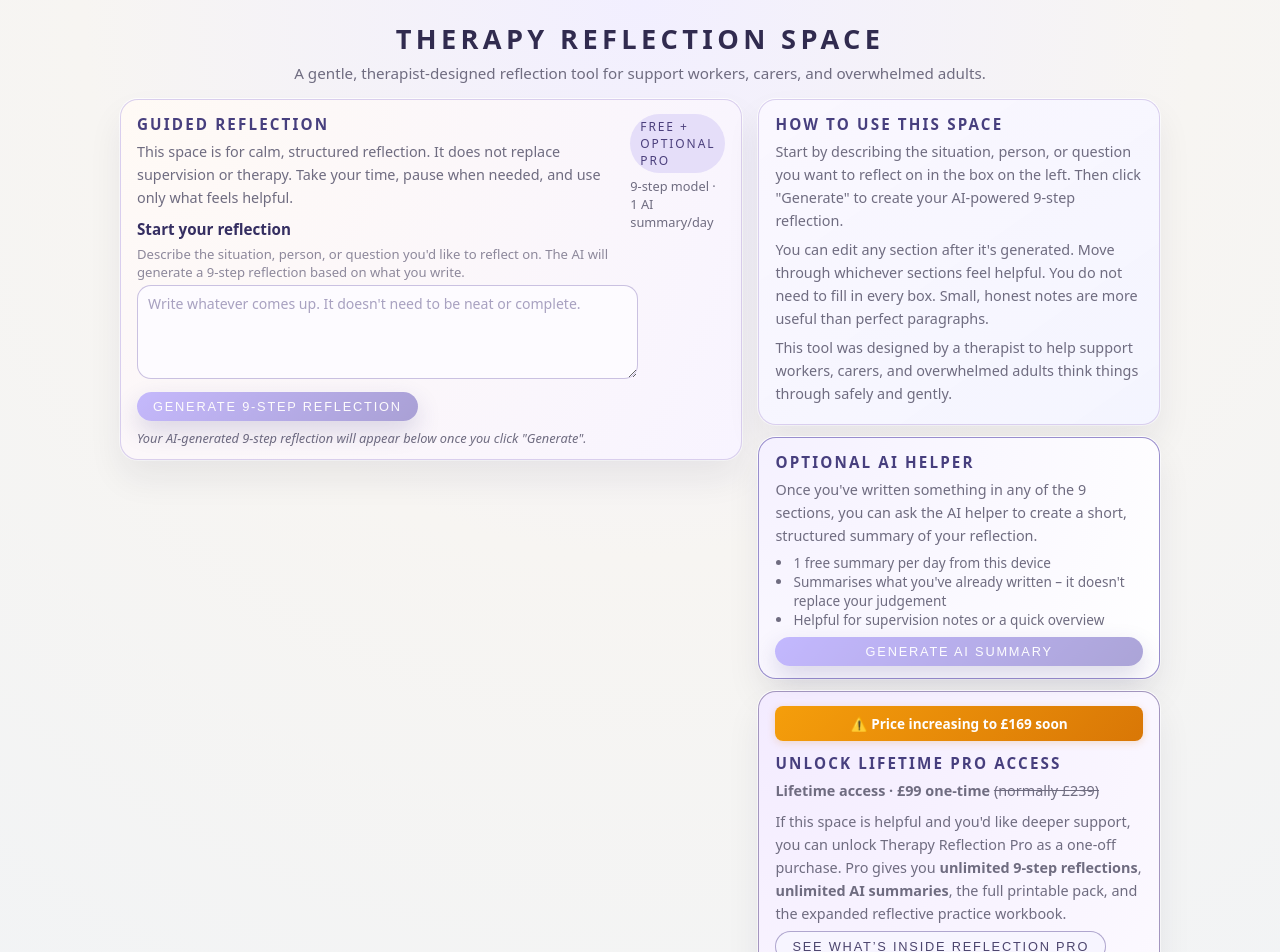
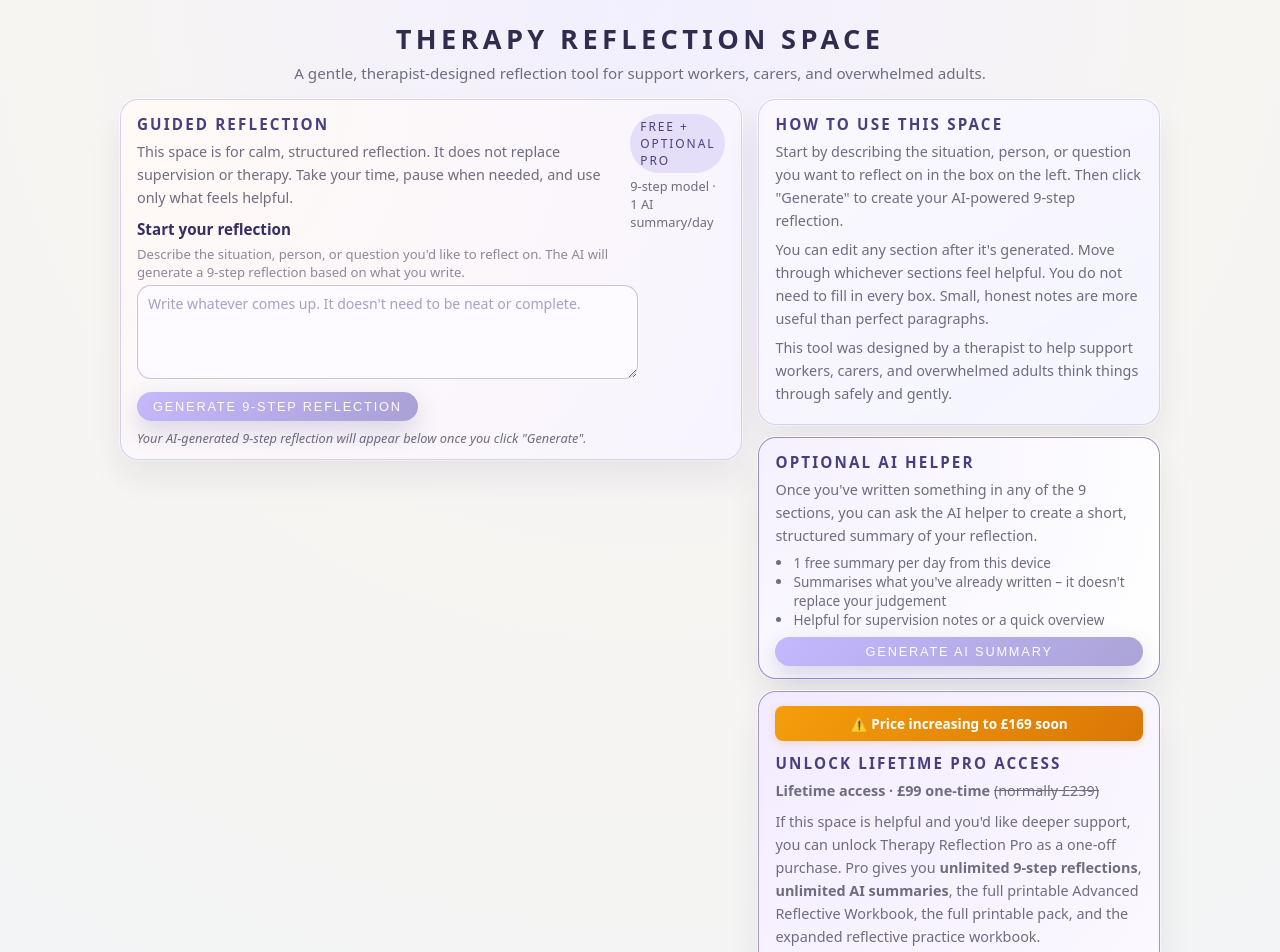
Before and after one commit to repowazdogz-droid/therapy_reflection_app, a React (Vite) app: page / in a window 1280 px wide. Shown: the top 952 px of the page. Built offline with nearby package versions, Linux system fonts and the light colour scheme.

Commit message:
Update Pro description: Add 'full printable Advanced Reflective Workbook' to benefits list

```diff
--- a/src/components/TherapyReflectionApp.tsx
+++ b/src/components/TherapyReflectionApp.tsx
@@ -819,7 +819,7 @@ export const TherapyReflectionApp: React.FC = () => {
   <p className="tra-section-body">
     If this space is helpful and you&apos;d like deeper support, you can unlock Therapy Reflection Pro as a
     one-off purchase. Pro gives you <strong>unlimited 9-step reflections</strong>, <strong>unlimited AI summaries</strong>,
-    the full printable pack, and the expanded reflective practice workbook.
+    the full printable Advanced Reflective Workbook, the full printable pack, and the expanded reflective practice workbook.
   </p>
 
   {/* Expandable full workbook details */}
```
